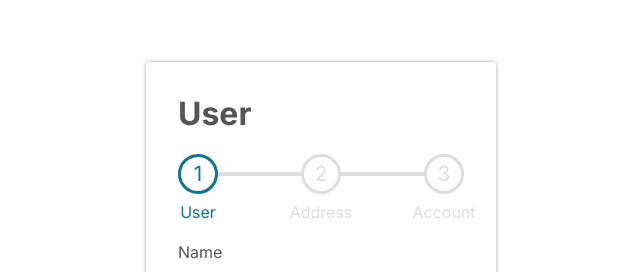
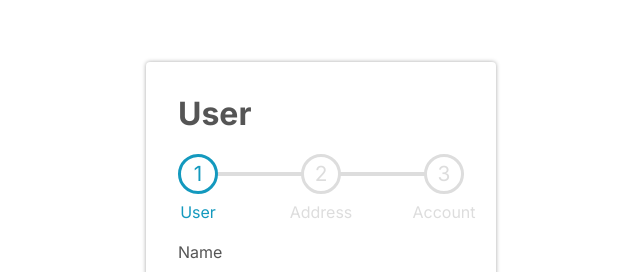
Before and after one commit to Arseniyboss/multistep-form, a Next.js app: page / in a window 1280 px wide. Shown: the part 121-393 px from the top of the page, without its empty margins (319-959 px from the left). Built offline with nearby package versions, Linux system fonts and the light colour scheme.

Commit message:
fix styles

```diff
--- a/src/app/globals.css
+++ b/src/app/globals.css
@@ -6,4 +6,5 @@
 
 :root {
   --blue: hsl(193, 82%, 31%);
+  --darkblue: hsl(193, 82%, 41%);
 }
--- a/src/components/stepIndicator/StepIndicator.tsx
+++ b/src/components/stepIndicator/StepIndicator.tsx
@@ -4,7 +4,8 @@ import { steps, useFormContext } from '@contexts/FormContext'
 import { StepContainer, StepWrapper, CheckMark, StepLabel } from './styles'
 
 const StepIndicator = () => {
-  const { disabled, disabledSteps, stepIndex, setStepIndex } = useFormContext()
+  const { disabled, disabledSteps, stepErrors, stepIndex, setStepIndex } =
+    useFormContext()
   const width = `${(100 / (steps.length - 1)) * stepIndex}%`
   return (
     <StepContainer width={width}>
@@ -12,10 +13,11 @@ const StepIndicator = () => {
         <StepWrapper
           key={index}
           $disabled={index === stepIndex || disabled || disabledSteps[index]}
-          $completed={!disabledSteps[index]}
+          $completed={!stepErrors[index]}
+          $active={index === stepIndex}
           onClick={() => setStepIndex(index)}
         >
-          {stepIndex > index ? (
+          {!stepErrors[index] ? (
             <CheckMark>L</CheckMark>
           ) : (
             <span>{index + 1}</span>
--- a/src/components/stepIndicator/styles.tsx
+++ b/src/components/stepIndicator/styles.tsx
@@ -10,6 +10,7 @@ type StepContainerProps = {
 type StepWrapperProps = {
   $disabled: boolean
   $completed: boolean
+  $active: boolean
 }
 
 export const StepContainer = styled(ButtonContainer)<StepContainerProps>`
@@ -48,9 +49,14 @@ export const StepWrapper = styled.div<StepWrapperProps>`
   border-radius: 50%;
   z-index: 1;
   cursor: pointer;
-  color: ${({ $completed }) => ($completed ? 'var(--blue)' : '#ddd')};
-  border: 3px solid ${({ $completed }) => ($completed ? 'var(--blue)' : '#ddd')};
   pointer-events: ${({ $disabled }) => $disabled && 'none'};
+  color: ${({ $completed, $active }) => {
+    return $active ? 'var(--darkblue)' : $completed ? 'var(--blue)' : '#ddd'
+  }};
+  border: 3px solid
+    ${({ $completed, $active }) => {
+      return $active ? 'var(--darkblue)' : $completed ? 'var(--blue)' : '#ddd'
+    }};
 
   :first-child {
     font-size: 1.3rem;
--- a/src/contexts/FormContext.tsx
+++ b/src/contexts/FormContext.tsx
@@ -53,6 +53,7 @@ type FormContextType = {
   isLastStep: boolean
   disabled: boolean
   disabledSteps: boolean[]
+  stepErrors: boolean[]
   values: FormValues
   errors: Errors<FormValues>
   back: () => void
@@ -85,6 +86,7 @@ const initialContextValues: FormContextType = {
   isLastStep: false,
   disabled: false,
   disabledSteps: [],
+  stepErrors: [],
   values: initialFormValues,
   errors: {},
   back: () => {},
@@ -136,11 +138,13 @@ export const FormContextProvider = ({ children }: Props) => {
 
   const stepOneErrors = checkErrors(values, userSchema)
   const stepTwoErrors = checkErrors(values, addressSchema)
+  const stepThreeErrors = checkErrors(values, accountSchema)
 
   const disabledStepTwo = stepOneErrors
   const disabledStepTree = disabledStepTwo || stepTwoErrors
 
   const disabledSteps = [false, disabledStepTwo, disabledStepTree]
+  const stepErrors = [stepOneErrors, stepTwoErrors, stepThreeErrors]
 
   const value = {
     stepIndex,
@@ -149,6 +153,7 @@ export const FormContextProvider = ({ children }: Props) => {
     isLastStep,
     disabled,
     disabledSteps,
+    stepErrors,
     values,
     errors,
     back,
```
